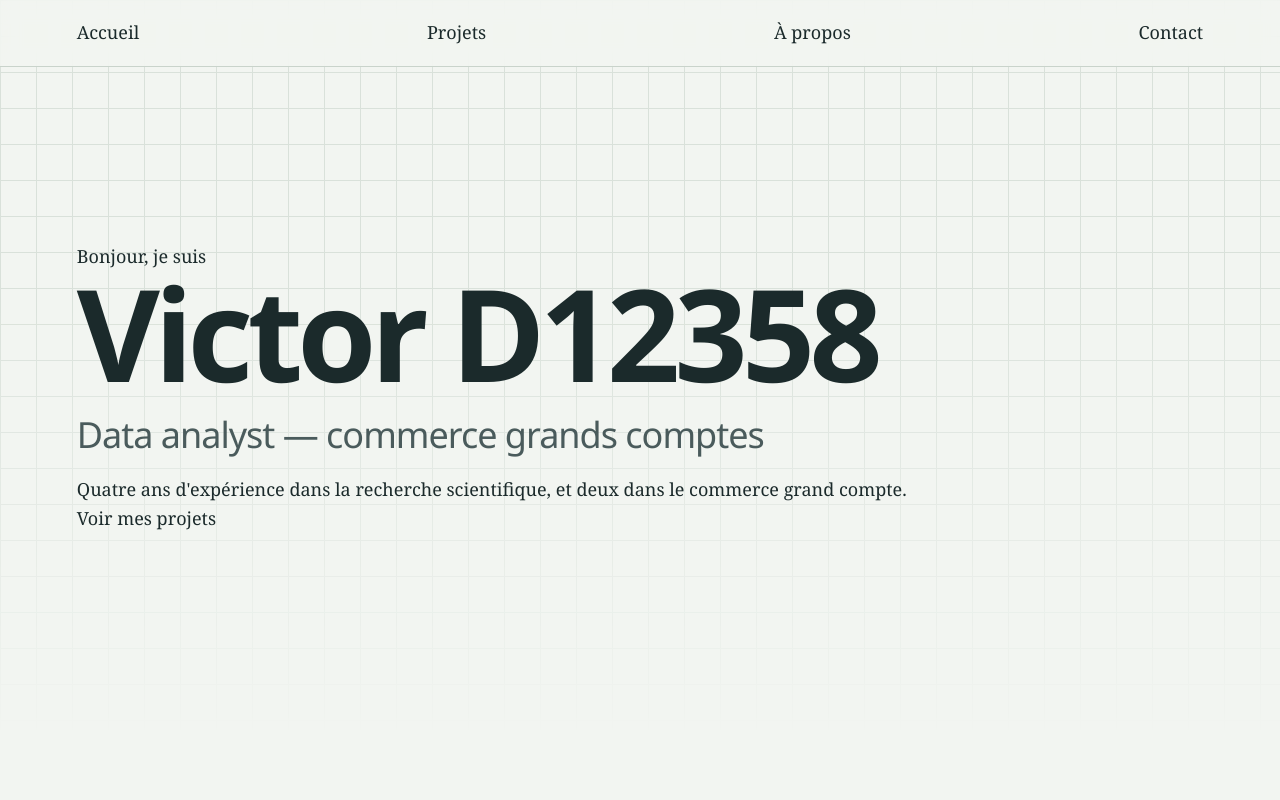
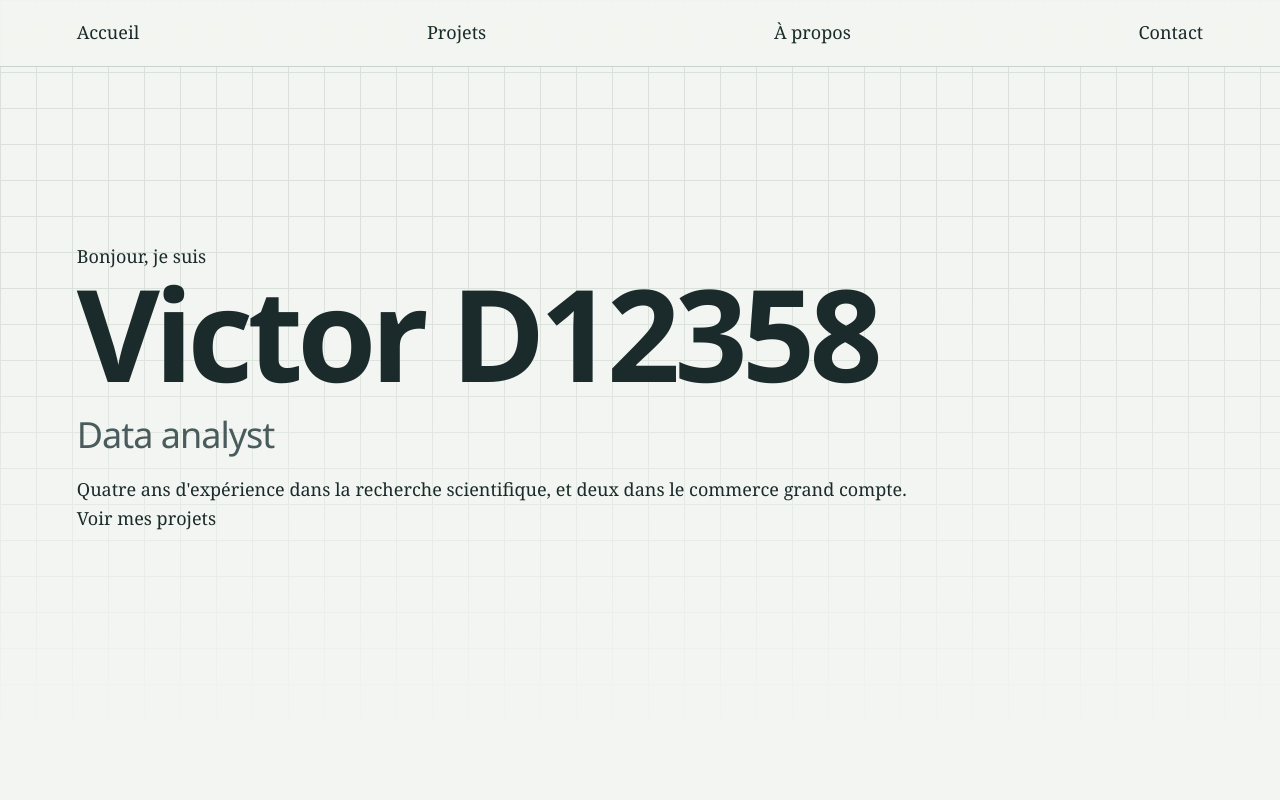
Before and after one commit to VictorD12358/VictorD12358.github.io, a plain HTML site: page index.html in a window 1280 px wide. Shown: the top 800 px of the page. Drawn offline with Linux system fonts and the light colour scheme.

Commit message:
Simplify job title in index.html

```diff
--- a/index.html
+++ b/index.html
@@ -37,7 +37,7 @@
 
             <h1>Victor D12358</h1>
 
-            <h2>Data analyst — commerce grands comptes</h2>
+            <h2>Data analyst</h2>
 
             <p>
                 Quatre ans d'expérience dans la recherche scientifique, et deux dans le commerce grand compte.
```
